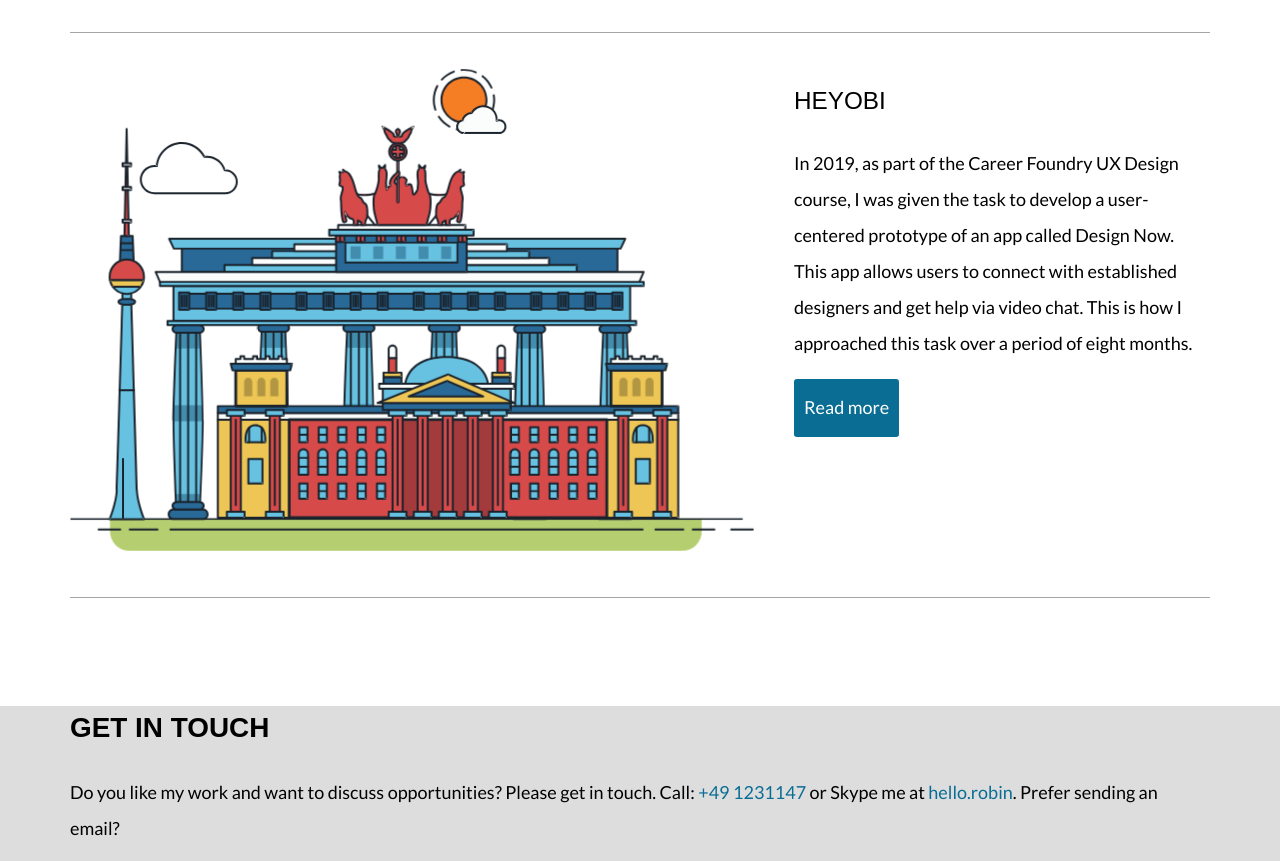
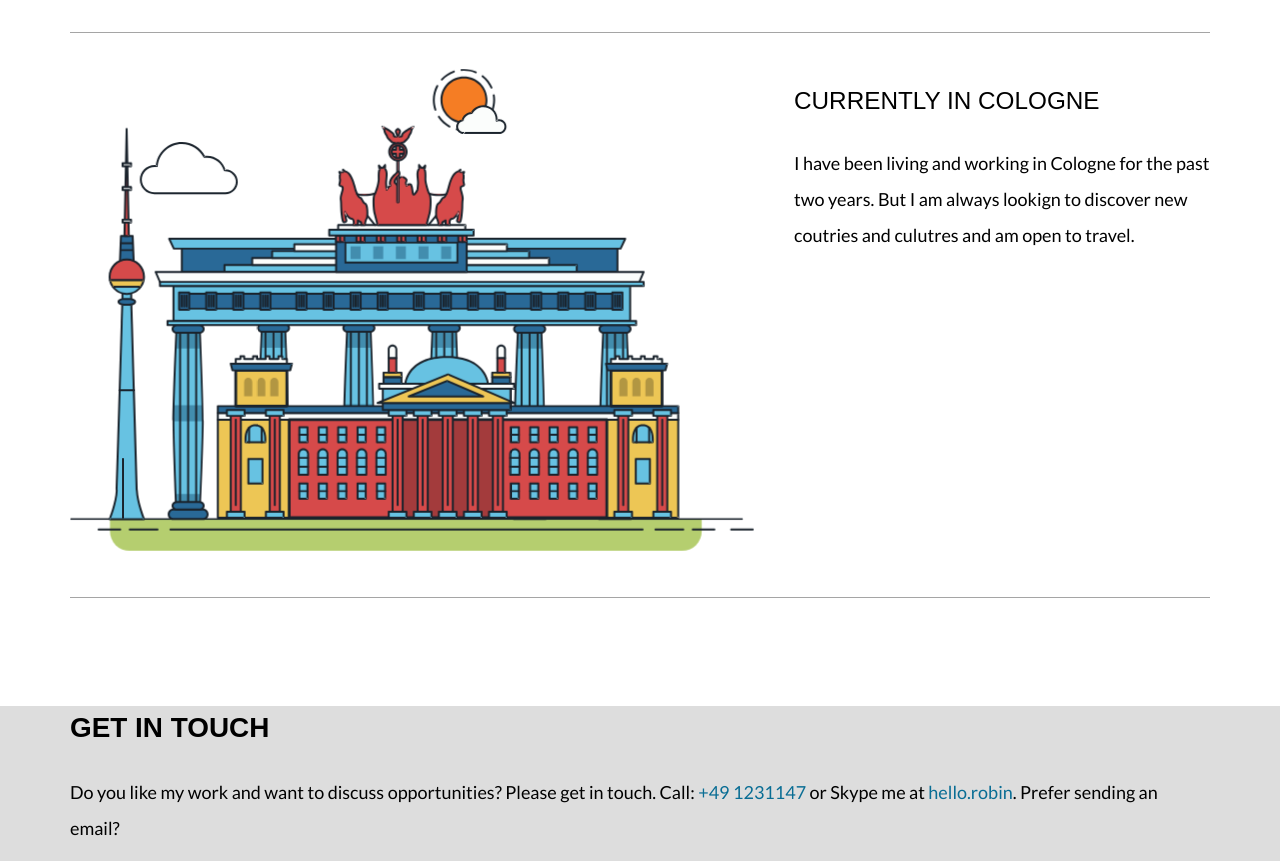
Before and after one commit to Robiin0110/portfolio-robin, a plain HTML site: page index.html in a window 1280 px wide. Shown: the part 1548-2409 px from the top of the page. Drawn offline with nearby package versions, Linux system fonts and the light colour scheme.

Commit message:
Changed teh text next to the animation

```diff
--- a/index.html
+++ b/index.html
@@ -1008,9 +1008,8 @@
             </picture>
           </div>
           <div class="col-md-6 col-lg-5">
-            <h3> heyOBI </h3>
-            <p> In 2019, as part of the Career Foundry UX Design course, I was given the task to develop a user-centered prototype of an app called Design Now. This app allows users to connect with established designers and get help via video chat. This is how I approached this task over a period of eight months. </p>
-            <a href="#" class="button">Read more</a>
+            <h3> Currently in Cologne </h3>
+            <p> I have been living and working in Cologne for the past two years. But I am always lookign to discover new coutries and culutres and am open to travel. </p>
           </div>
         </div>
       </div>
```
